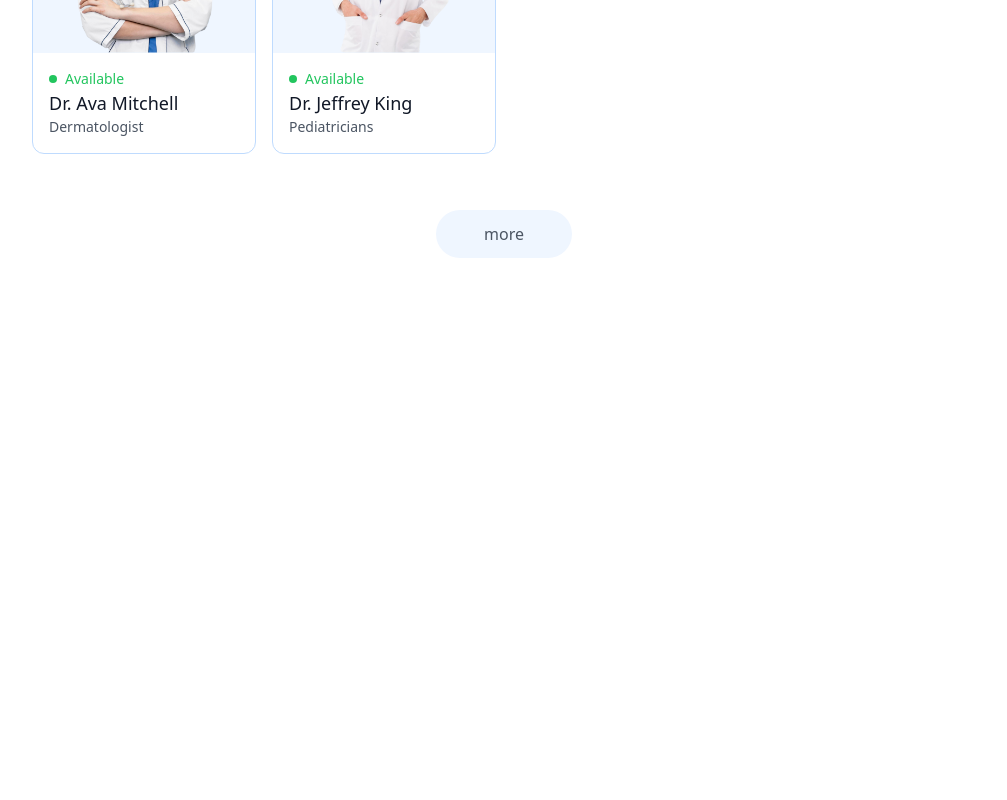
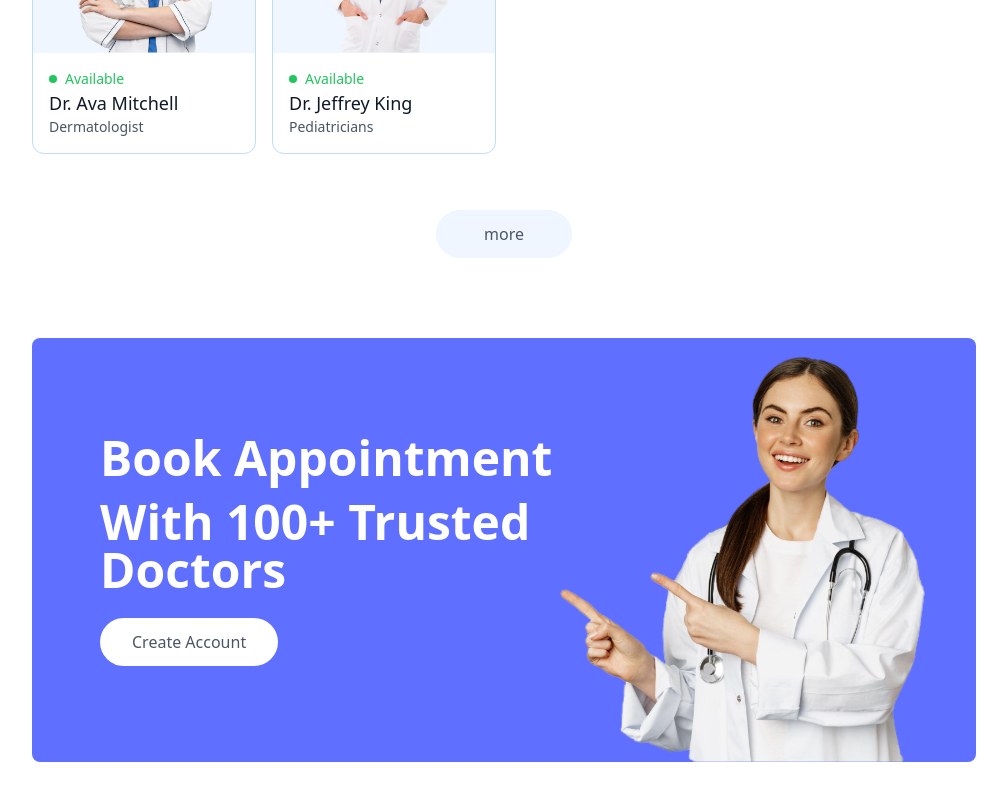
Before and after one commit to chowankumar/DoctorAppointment, a React (Vite) app in the folder frontend/: page / in a window 1280 px wide. Shown: the part 2189-2989 px from the top of the page, without its empty margins (136-1143 px from the left). Before the commit the page ends 2511 px from the top, so only its background shows below. Built offline with nearby package versions, Linux system fonts and the light colour scheme.

Commit message:
comlete the banner

```diff
--- /dev/null
+++ b/frontend/src/components/Banner.jsx
@@ -0,0 +1,27 @@
+import React from 'react'
+import { assets } from '../assets/assets'
+import { useNavigate } from 'react-router-dom'
+
+const Banner = () => {
+    const navigate = useNavigate()
+    return (
+        <div className='flex bg-primary rounded-lg px-6 sm:px-10 md:px-14 lg:px-12 my-20 md:mx-10'>
+
+            <div className='flex-1 py-8 sm:py-10 md:py-16 lg:py-24 lg:pl-5'>
+                <div className='text-xl sm:text-2xl md:text-3xl lg:text-5xl font-semibold text-white'>
+                    <p>Book Appointment</p>
+                    <p className='mt-4'>With 100+ Trusted Doctors</p>
+                </div>
+                <button className='bg-white text-sm sm:text-base text-gray-600 px-8 py-3 rounded-full mt-6 hover:scale-105 transition-all' onClick={()=> {navigate('/login'); scrollTo(0,0)}}>Create Account</button>
+            </div>
+
+
+            <div className='hidden sm:block md:w-1/2 lg:w-[370px] relative'>
+                <img className='w-full absolute bottom-0 right-0 max-w-md' src={assets.appointment_img} alt="" />
+
+            </div>
+        </div>
+    )
+}
+
+export default Banner
--- a/frontend/src/pages/Home.jsx
+++ b/frontend/src/pages/Home.jsx
@@ -2,6 +2,7 @@
 import Header from '../components/Header'
 import Speaciality from '../components/Speaciality'
 import TopDoctors from '../components/TopDoctors'
+import Banner from '../components/Banner'
 
 const Home = () => {
   return (
@@ -10,6 +11,7 @@
       <Header/>
       <Speaciality/>
       <TopDoctors/>
+      <Banner/>
     </div>
   )
 }
```
